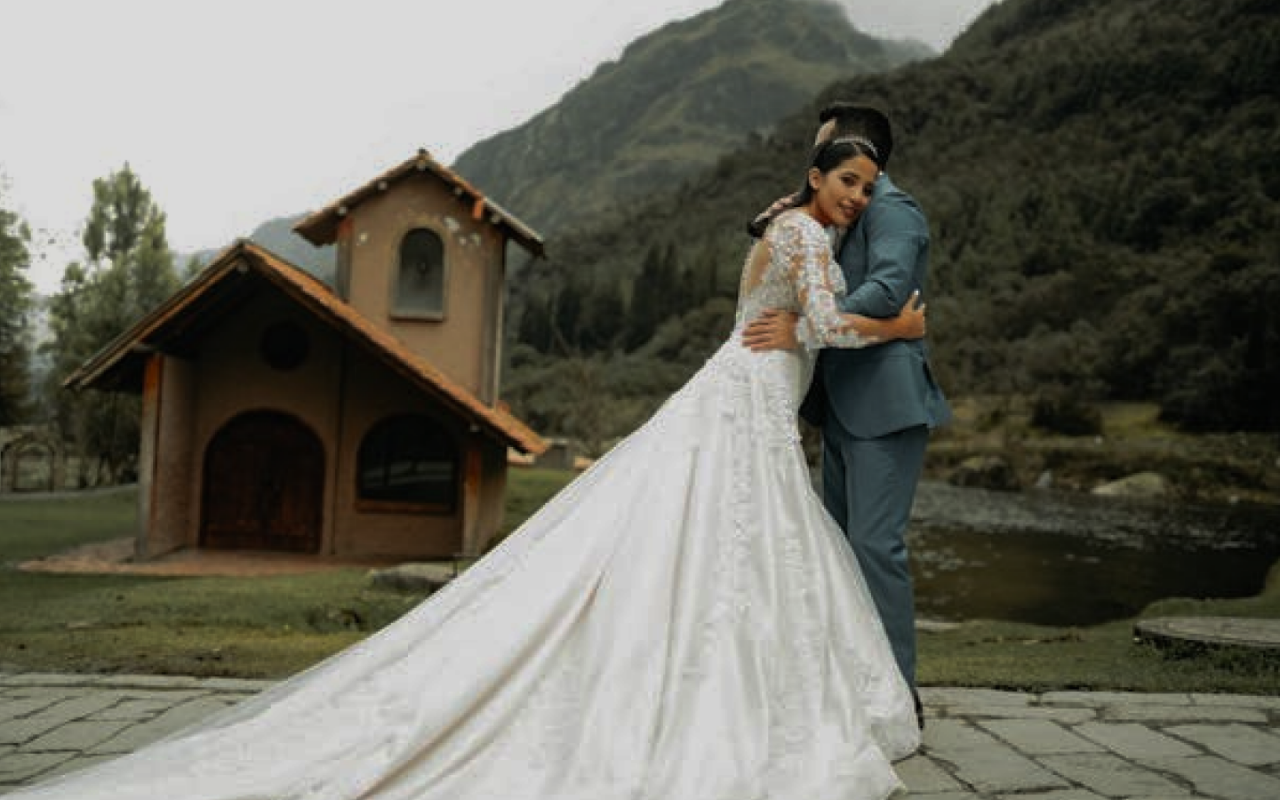
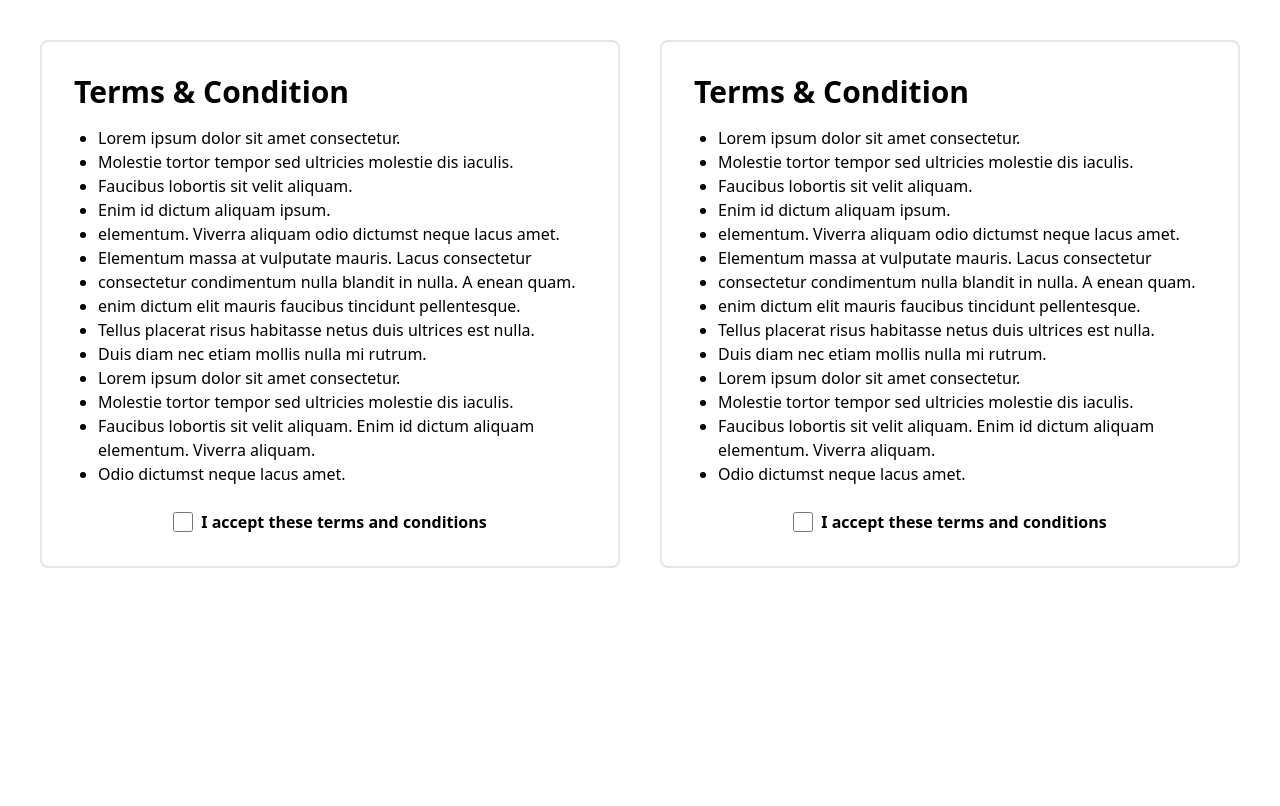
Before and after one commit to SCS3214-Group-21/frontend, a React (Vite) app: page / in a window 1280 px wide. Built offline with nearby package versions, Linux system fonts and the light colour scheme.

Commit message:
Create TermsConditions component

```diff
--- a/src/App.jsx
+++ b/src/App.jsx
@@ -1,12 +1,15 @@
 import './App.css'
 import RegisterProgress from './components/ui/RegisterProgress'
-import VenderRegisterCarousel from './components/VenderRegisterCarousel'
+import TermsConditions from './components/TermsConditions'
 
 function App() {
   return (
     <>
       {/* <RegisterProgress precentage={50}></RegisterProgress> */}
-      <VenderRegisterCarousel />
+      <div className='flex flex-row p-10 gap-10 bg-white'>
+      <TermsConditions />
+      <TermsConditions />
+      </div>
     </>
   )
 }
--- /dev/null
+++ b/src/components/TermsConditions.jsx
@@ -0,0 +1,40 @@
+import React from "react";
+
+function TermsConditions() {
+  return (
+    <div className="w-full border-2 rounded-lg p-8">
+      <h1 className="text-3xl font-bold mb-4 text-black">Terms & Condition</h1>
+      <ul className="list-disc ml-6 text-black">
+        <li>Lorem ipsum dolor sit amet consectetur.</li>
+        <li>Molestie tortor tempor sed ultricies molestie dis iaculis.</li>
+        <li>Faucibus lobortis sit velit aliquam.</li>
+        <li>Enim id dictum aliquam ipsum.</li>
+        <li>elementum. Viverra aliquam odio dictumst neque lacus amet.</li>
+        <li>Elementum massa at vulputate mauris. Lacus consectetur</li>
+        <li>consectetur condimentum nulla blandit in nulla. A enean quam.</li>
+        <li>enim dictum elit mauris faucibus tincidunt pellentesque.</li>
+        <li>Tellus placerat risus habitasse netus duis ultrices est nulla.</li>
+        <li>Duis diam nec etiam mollis nulla mi rutrum.</li>
+        <li>Lorem ipsum dolor sit amet consectetur.</li>
+        <li>Molestie tortor tempor sed ultricies molestie dis iaculis.</li>
+        <li>
+          Faucibus lobortis sit velit aliquam. Enim id dictum aliquam elementum.
+          Viverra aliquam.
+        </li>
+        <li>Odio dictumst neque lacus amet. </li>
+      </ul>
+      <div className="mt-6 flex flex-row items-center justify-center">
+        <input
+          type="checkbox"
+          id="acceptTerms"
+          className="form-checkbox h-5 w-5 text-indigo-600"
+        />
+        <label htmlFor="acceptTerms" className="ml-2 text-black font-bold">
+          I accept these terms and conditions
+        </label>
+      </div>
+    </div>
+  );
+}
+
+export default TermsConditions;
```
